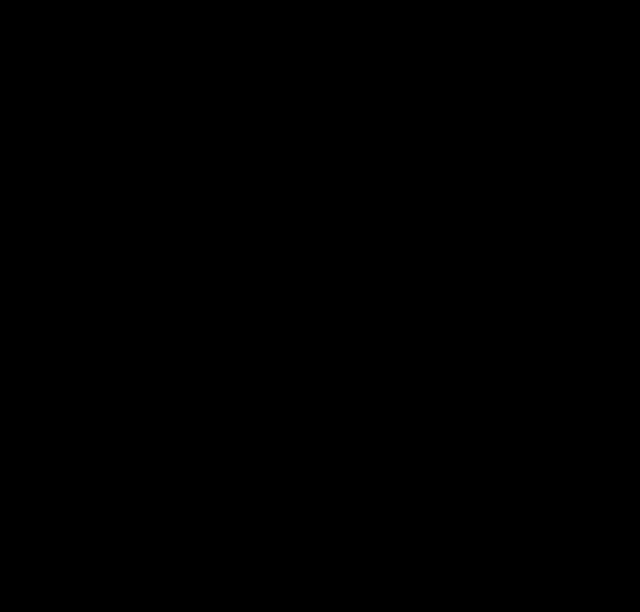
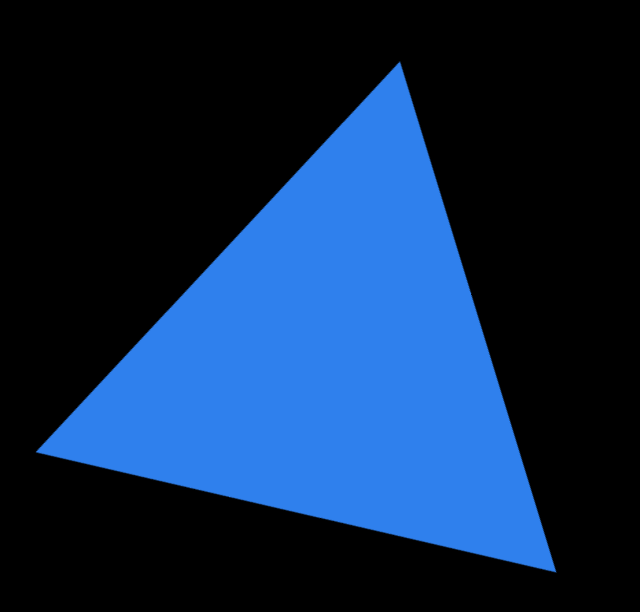
Before and after one commit to Vladimir-art/online-redactor, a React (Create React App) app: page / in a window 1280 px wide. Shown: the top 612 px of the page, without its empty margins (0-640 px from the left). Built offline with nearby package versions, Linux system fonts and the light colour scheme.

Commit message:
create page style & animation

```diff
--- a/src/blocks/page/page.css
+++ b/src/blocks/page/page.css
@@ -12,3 +12,23 @@
   color: #FFF;
   position: relative;
   }
+
+.page::after {
+  position: absolute;
+  top: -60px;
+  left: 0;
+  content: '';
+  background-image: url(../../images/triangle.svg);
+  background-repeat: no-repeat;
+  background-size: cover;
+  border: 0;
+  width: 700px;
+  height: 700px;
+  animation: rotation 20s linear infinite;
+}
+
+@keyframes rotation {
+  to {
+    transform: rotate(360deg);
+  }
+}
```
Also changed, not shown: src/images/triangle.svg (added). Lines whose indentation alone changed are shown as unchanged.
